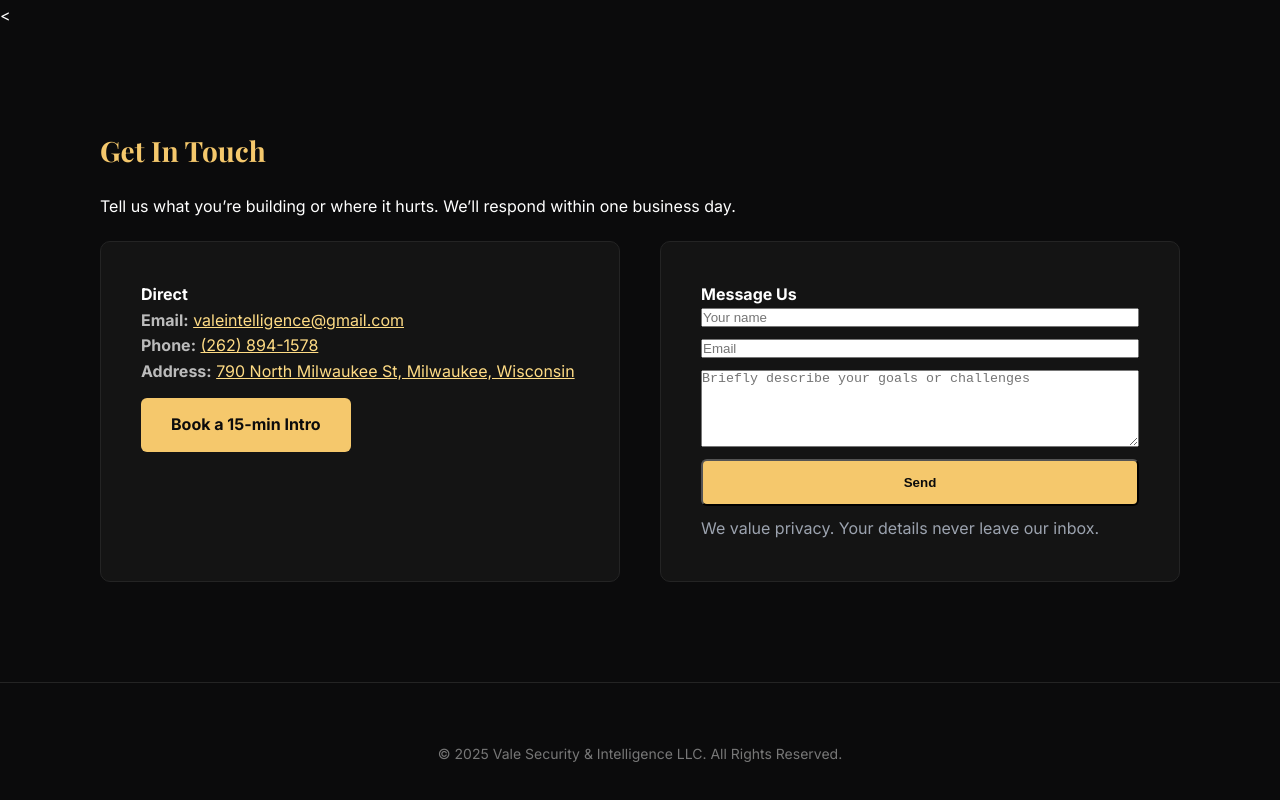
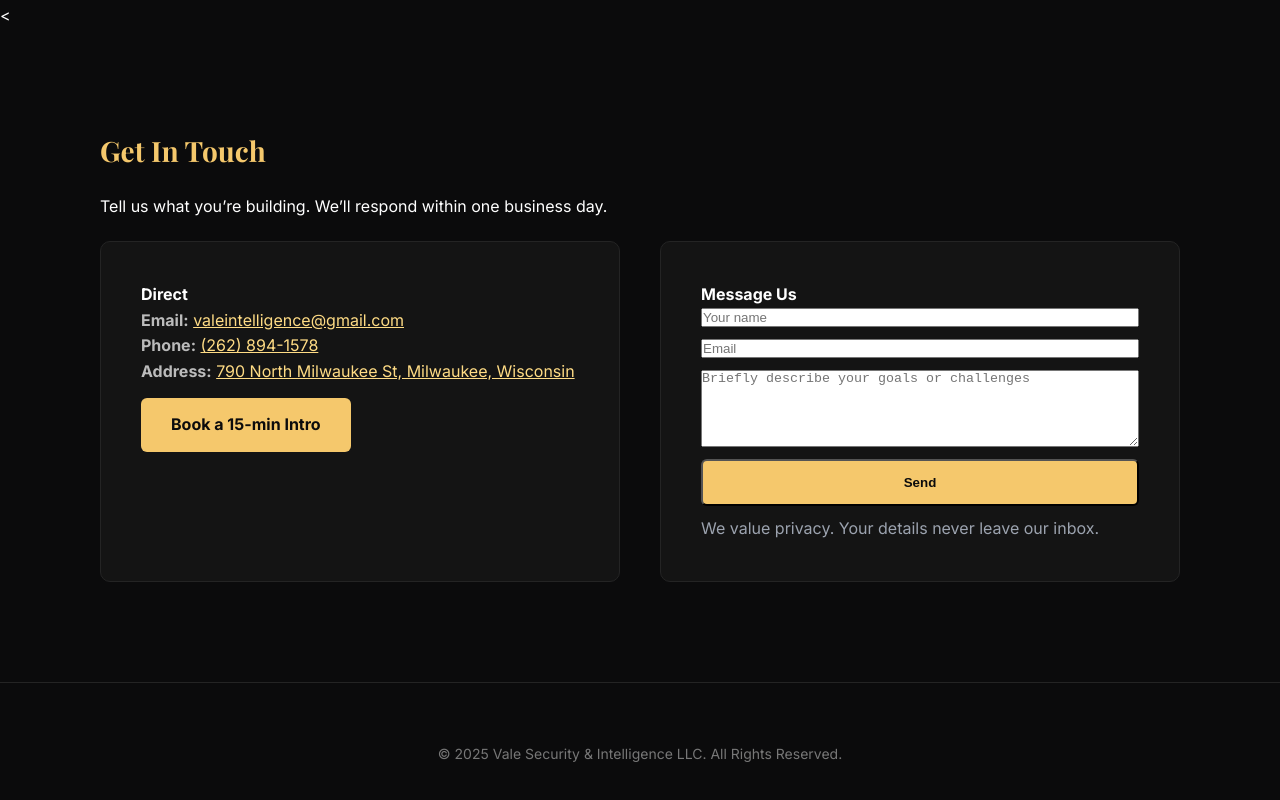
Before and after one commit to VSI-Vale/valesecintel., a plain HTML site: page index.html in a window 1280 px wide. Shown: the part 1427-2227 px from the top of the page. Drawn offline with nearby package versions, Linux system fonts and the light colour scheme.

Commit message:
Update index.html

```diff
--- a/index.html
+++ b/index.html
@@ -185,7 +185,7 @@
 
   <<section id="contact">
   <h3>Get In Touch</h3>
-  <p>Tell us what you’re building or where it hurts. We’ll respond within one business day.</p>
+  <p>Tell us what you’re building. We’ll respond within one business day.</p>
 
   <div class="grid" style="margin-top:22px;">
     <div class="card">
```
